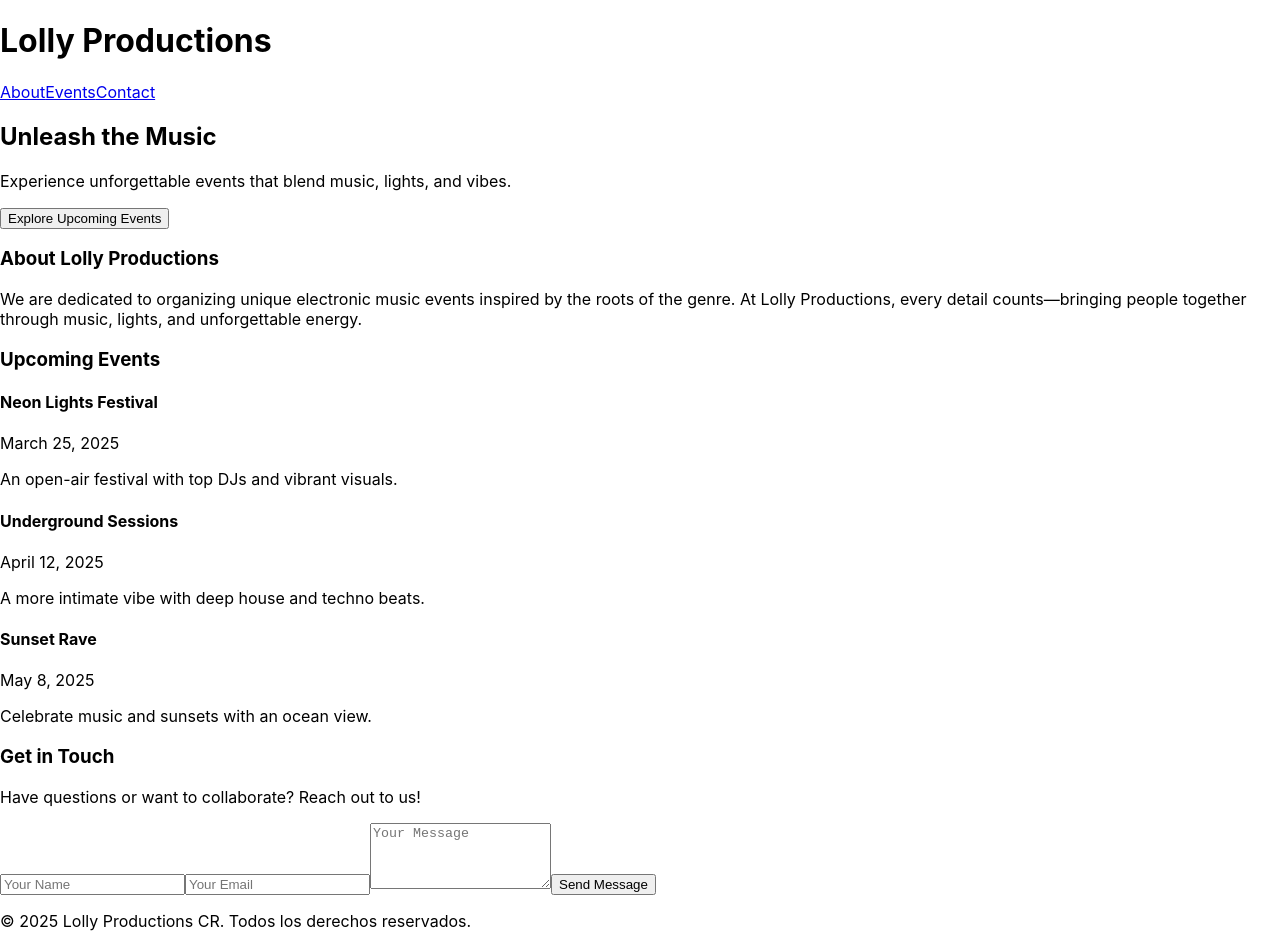
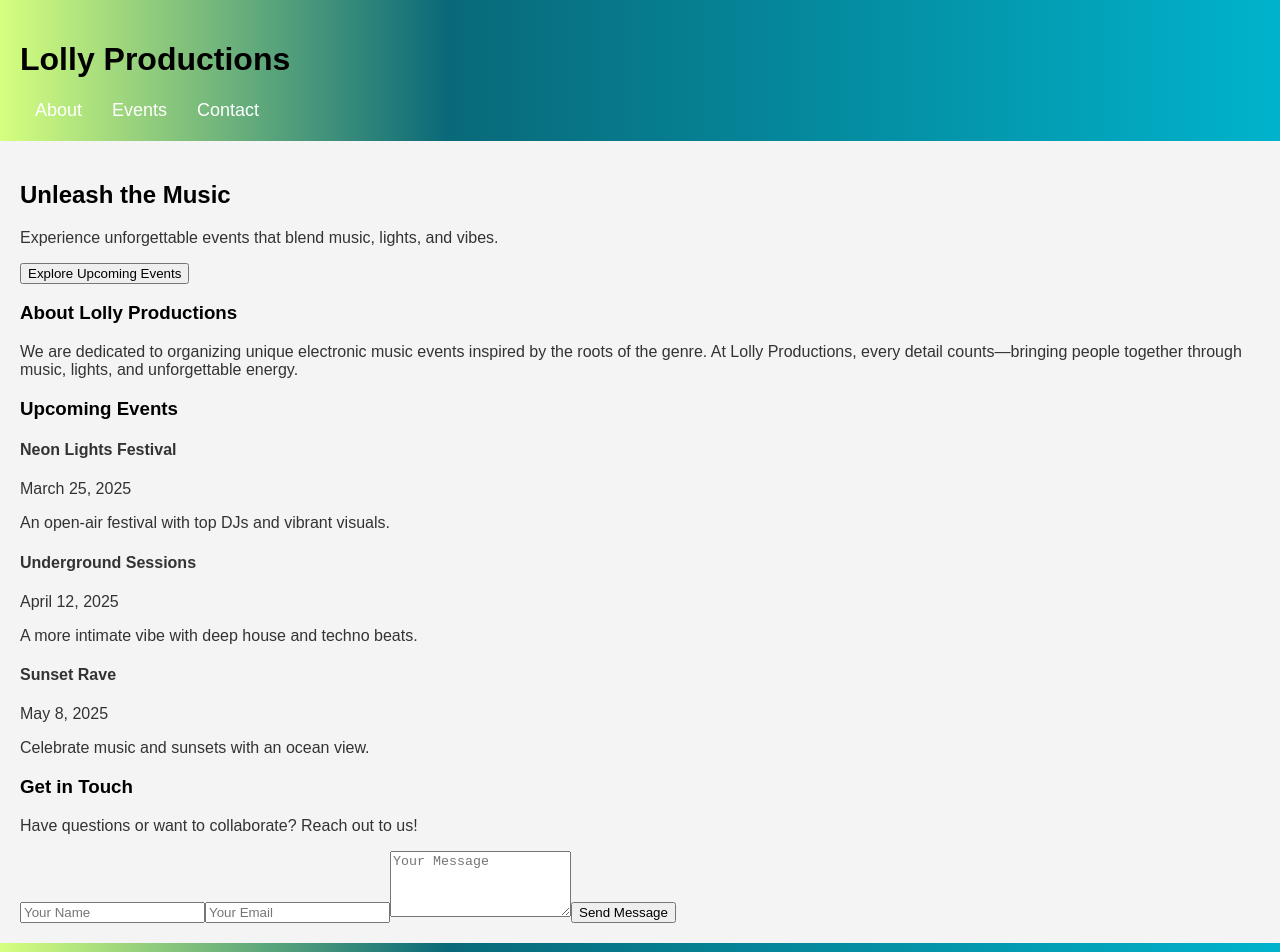
Before and after one commit to skev24/lolly-productions, a React (Create React App) app: page / in a window 1280 px wide. Shown: the top 952 px of the page. Built offline with nearby package versions, Linux system fonts and the light colour scheme.

Commit message:
First steps for color in the header and footer

```diff
--- a/src/App.css
+++ b/src/App.css
@@ -1,4 +1,4 @@
-.App {
+/* .App {
   text-align: center;
 }
 
@@ -36,3 +36,133 @@
     transform: rotate(360deg);
   }
 }
+ */
+
+
+body {
+  font-family: 'Arial', sans-serif;
+  margin: 0;
+  padding: 0;
+  background-color: #f4f4f4; /* Color de fondo claro */
+  color: #333; /* Color de texto oscuro */
+}
+
+main {
+  padding: 20px;
+}
+
+h1, h2, h3 {
+  color: #000000; /* Color de texto para encabezados */
+}
+
+a {
+  text-decoration: none;
+  color: inherit;
+}
+
+/* Header */
+header {
+  background: rgb(214,255,127);
+  background: linear-gradient(90deg, rgba(214,255,127,1) 0%, rgba(9,105,121,1) 35%, rgba(0,179,204,1) 100%);
+  color: white;
+  padding: 20px;
+  text-align: left;
+}
+
+header nav a {
+  margin: 0 15px;
+  color: white;
+  font-size: 18px;
+}
+
+/* Estilos para el HeroSection */
+.hero-section {
+  /* background: url('tu-imagen-de-fondo.jpg') no-repeat center center/cover; */
+  background-color: #41ee72;
+  color: white;
+  padding: 80px 20px;
+  text-align: center;
+}
+
+.hero-section h1 {
+  font-size: 3rem;
+  margin-bottom: 20px;
+}
+
+.hero-section p {
+  font-size: 1.2rem;
+}
+
+/* Estilos para AboutSection */
+.about-section {
+  background-color: #fff; /* Fondo blanco */
+  padding: 60px 20px;
+  text-align: center;
+}
+
+.about-section h2 {
+  font-size: 2.5rem;
+  color: #1E2A38;
+}
+
+.about-section p {
+  font-size: 1.2rem;
+  margin-top: 20px;
+}
+
+/* Estilos para EventsSection */
+.events-section {
+  background-color: #f7f7f7; /* Fondo gris claro */
+  padding: 60px 20px;
+  text-align: center;
+}
+
+.events-section h2 {
+  font-size: 2.5rem;
+  color: #1E2A38;
+}
+
+.event-item {
+  margin-top: 20px;
+  padding: 15px;
+  background-color: white;
+  box-shadow: 0 2px 4px rgba(0, 0, 0, 0.1);
+}
+
+/* Estilos para ContactSection */
+.contact-section {
+  background-color: #fff;
+  padding: 60px 20px;
+  text-align: center;
+}
+
+.contact-section h2 {
+  font-size: 2.5rem;
+  color: #1E2A38;
+}
+
+.contact-form input, .contact-form textarea {
+  width: 100%;
+  padding: 10px;
+  margin: 10px 0;
+  border: 1px solid #ccc;
+  border-radius: 5px;
+}
+
+.contact-form button {
+  padding: 10px 20px;
+  background-color: #1E2A38;
+  color: white;
+  border: none;
+  border-radius: 5px;
+  cursor: pointer;
+}
+
+/* Estilos para Footer */
+footer {
+  background: rgb(214,255,127);
+  background: linear-gradient(90deg, rgba(214,255,127,1) 0%, rgba(9,105,121,1) 35%, rgba(0,179,204,1) 100%);
+  color: white;
+  padding: 20px;
+  text-align: center;
+}
--- a/src/pages/HomePage.js
+++ b/src/pages/HomePage.js
@@ -10,10 +10,12 @@ const HomePage = () => {
   return (
     <div>
       <Header />
-      <HeroSection />
-      <AboutSection />
-      <EventsSection />
-      <ContactSection />
+      <main>
+        <HeroSection />
+        <AboutSection />
+        <EventsSection />
+        <ContactSection />
+      </main>
       <Footer />
     </div>
   );
```
Also changed, not shown: src/components/Header.js (line endings or trailing spaces).
